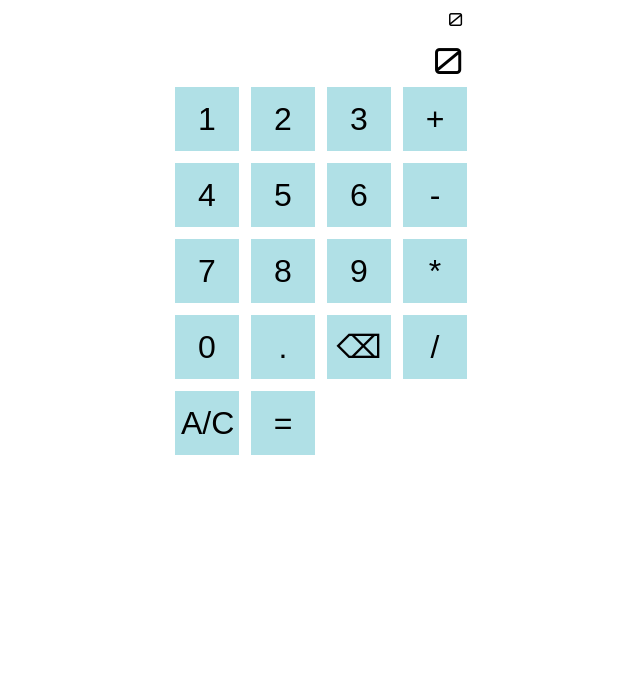
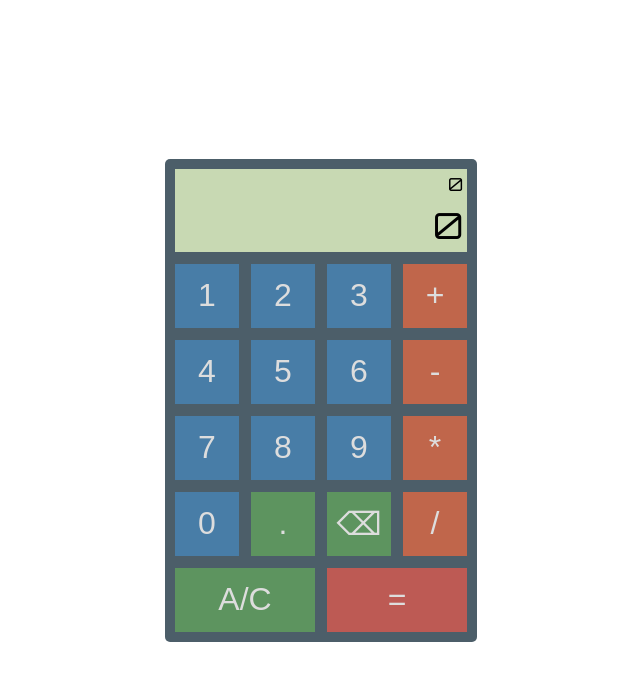
Before and after one commit to Baboon69/Calculator, a plain HTML site: page index.html in a window 1280 px wide. Shown: the whole page, without its empty margins (319-959 px from the left). Drawn offline with Linux system fonts and the light colour scheme.

Commit message:
add css for calculator

```diff
--- a/index.html
+++ b/index.html
@@ -25,21 +25,21 @@
                 <button class="button">1</button>
                 <button class="button">2</button>
                 <button class="button">3</button>
-                <button class="button">+</button>
+                <button class="button func">+</button>
                 <button class="button">4</button>
                 <button class="button">5</button>
                 <button class="button">6</button>
-                <button class="button">-</button>
+                <button class="button func">-</button>
                 <button class="button">7</button>
                 <button class="button">8</button>
                 <button class="button">9</button>
-                <button class="button">*</button>
+                <button class="button func">*</button>
                 <button class="button">0</button>
-                <button class="button">.</button>
-                <button class="button">⌫</button>
-                <button class="button">/</button>
-                <button class="button">A/C</button>
-                <button class="button">=</button>
+                <button class="button amen">.</button>
+                <button class="button amen">⌫</button>
+                <button class="button func">/</button>
+                <button class="button amen big">A/C</button>
+                <button class="button op big">=</button>
             </div>
         </div>
     </div>
--- a/style.css
+++ b/style.css
@@ -6,14 +6,22 @@ body{
 *{
     box-sizing: border-box;
 }
+#container{
+    display: flex;
+    justify-content: center;
+    align-items: center;
+    height: 100vh;
+}
 #calculator{
-    width: 300px;
-    padding: 4px;
-    margin: 0 auto;
+    width: 312px;
+    padding: 10px;
+    background-color: #4C5E69;
+    border-radius: 5px;
 }
 
 #screen{
     font-family: 'Orbitron', sans-serif;
+    background-color: #C8D9B3;
 }
 
 
@@ -36,6 +44,7 @@ body{
     display: flex;
     flex-wrap: wrap;
     gap: 12px;
+    margin-top: 12px;
 }
 
 .button{
@@ -44,7 +53,21 @@ body{
     background-color: powderblue;
     border: 0;
     font-size: 32px;
+    color: #ddd;
+    background-color: #487DA7;
 }
 .button:hover{
     cursor: pointer;
 }
+.func{
+    background-color: #C0664B;
+}
+.amen{
+    background-color: #5D945F;
+}
+.op{
+    background-color: #BD5A54;
+}
+.big{
+    width: 140px;
+}
```
